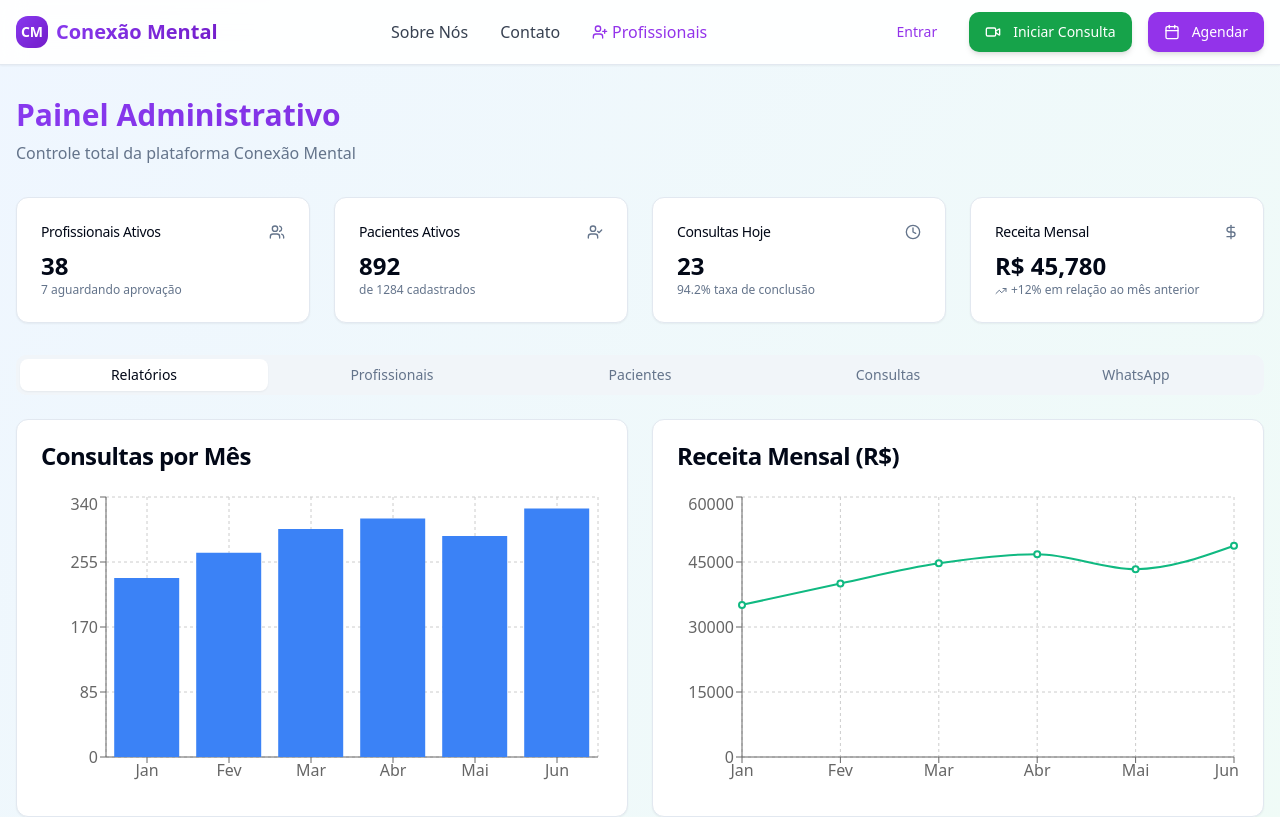
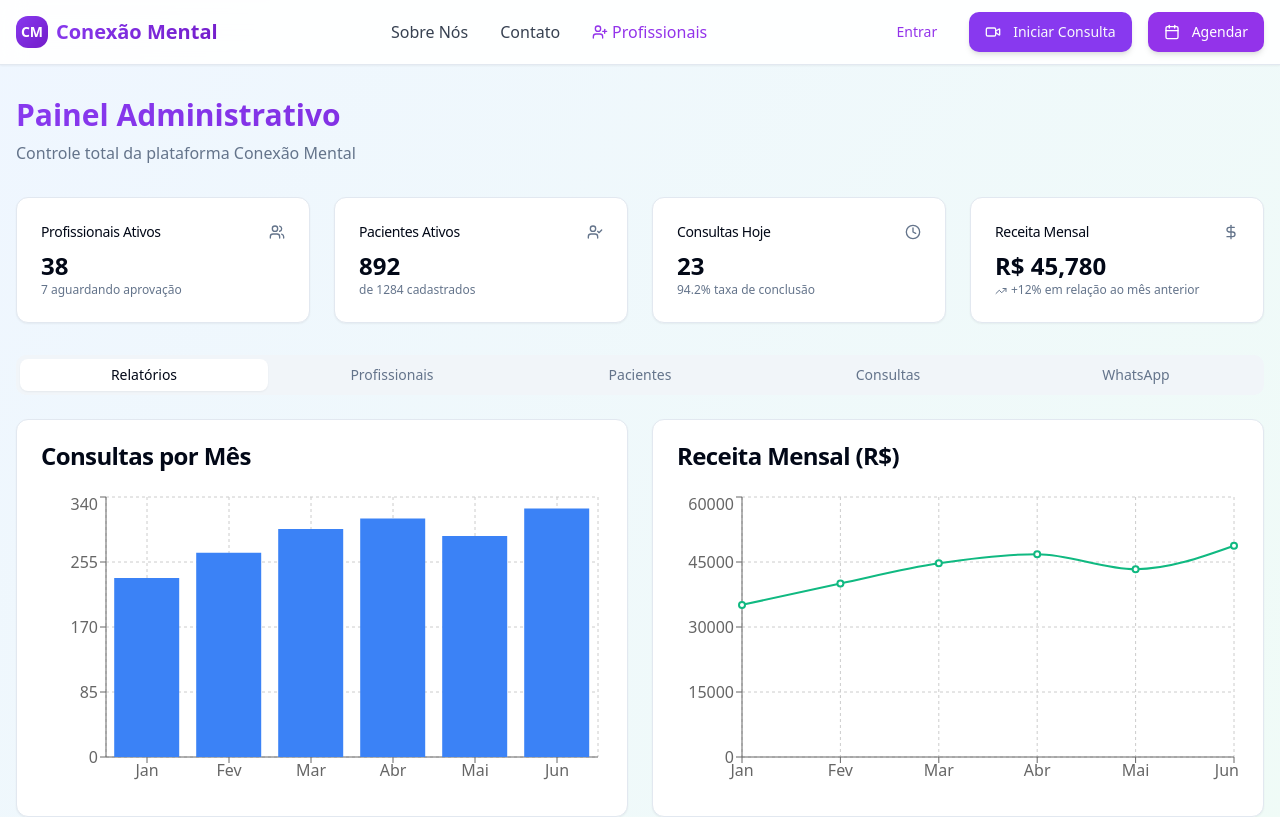
Before and after one commit to Terapeutawelder/mental-connect-schedule-56, a React (Vite) app: page /admin in a window 1280 px wide. Shown: the top 817 px of the page. Built offline with nearby package versions, Linux system fonts and the light colour scheme.

Commit message:
Fix: Change "Iniciar Consulta" button color
Change the "Iniciar Consulta" button in the header to use a purple color.

```diff
--- a/src/components/Header.tsx
+++ b/src/components/Header.tsx
@@ -96,7 +96,7 @@ const Header = () => {
             <Button variant="ghost" onClick={handleLoginClick} className="text-purple-600 hover:text-purple-700 hover:bg-purple-50 font-medium">
               Entrar
             </Button>
-            <Button onClick={handleIniciarConsultaClick} className="bg-green-600 hover:bg-green-700 text-white shadow-md">
+            <Button onClick={handleIniciarConsultaClick} className="bg-primary hover:bg-primary/90 text-primary-foreground shadow-md">
               <Video className="mr-1 h-4 w-4" />
               Iniciar Consulta
             </Button>
@@ -143,7 +143,7 @@ const Header = () => {
                   Entrar
                 </Button>
                 <Button
-                  className="justify-start bg-green-600 hover:bg-green-700 text-white"
+                  className="justify-start bg-primary hover:bg-primary/90 text-primary-foreground"
                   onClick={handleIniciarConsultaClick}
                 >
                   <Video className="mr-1 h-4 w-4" />
```
